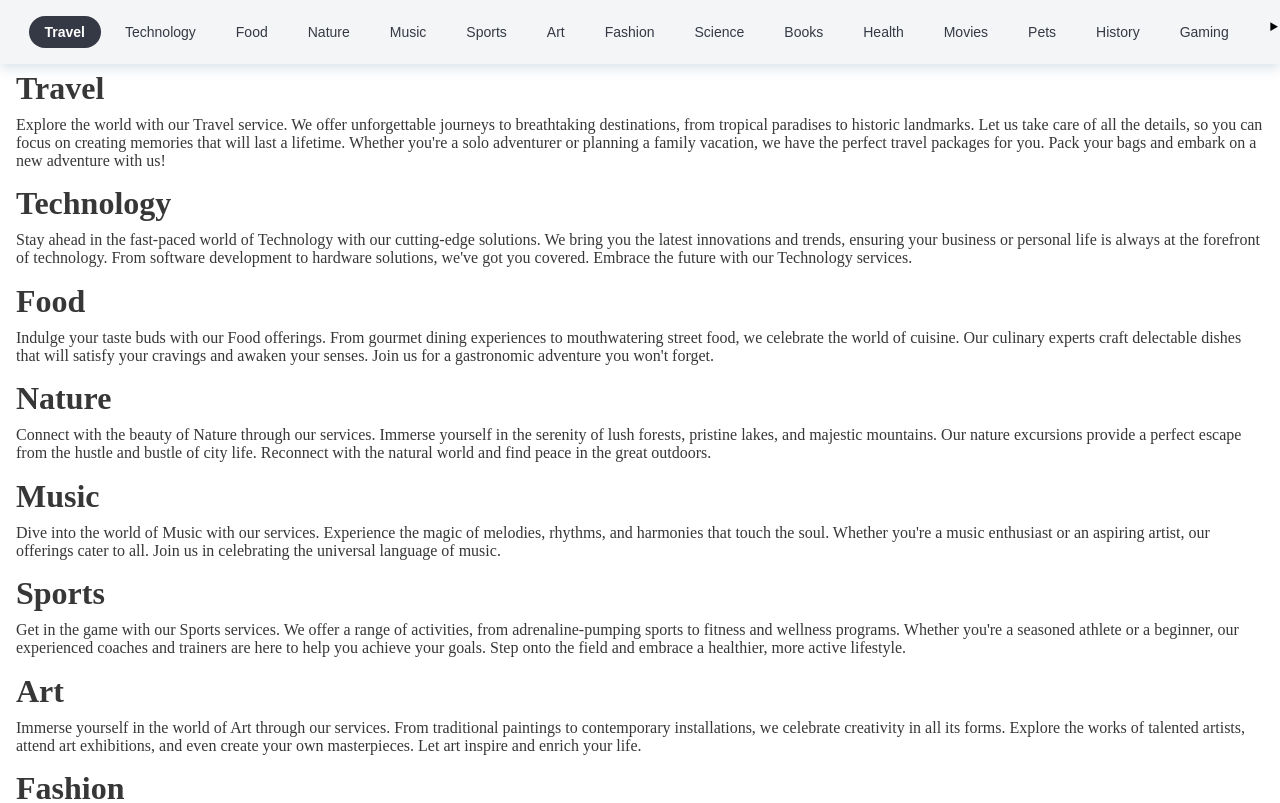
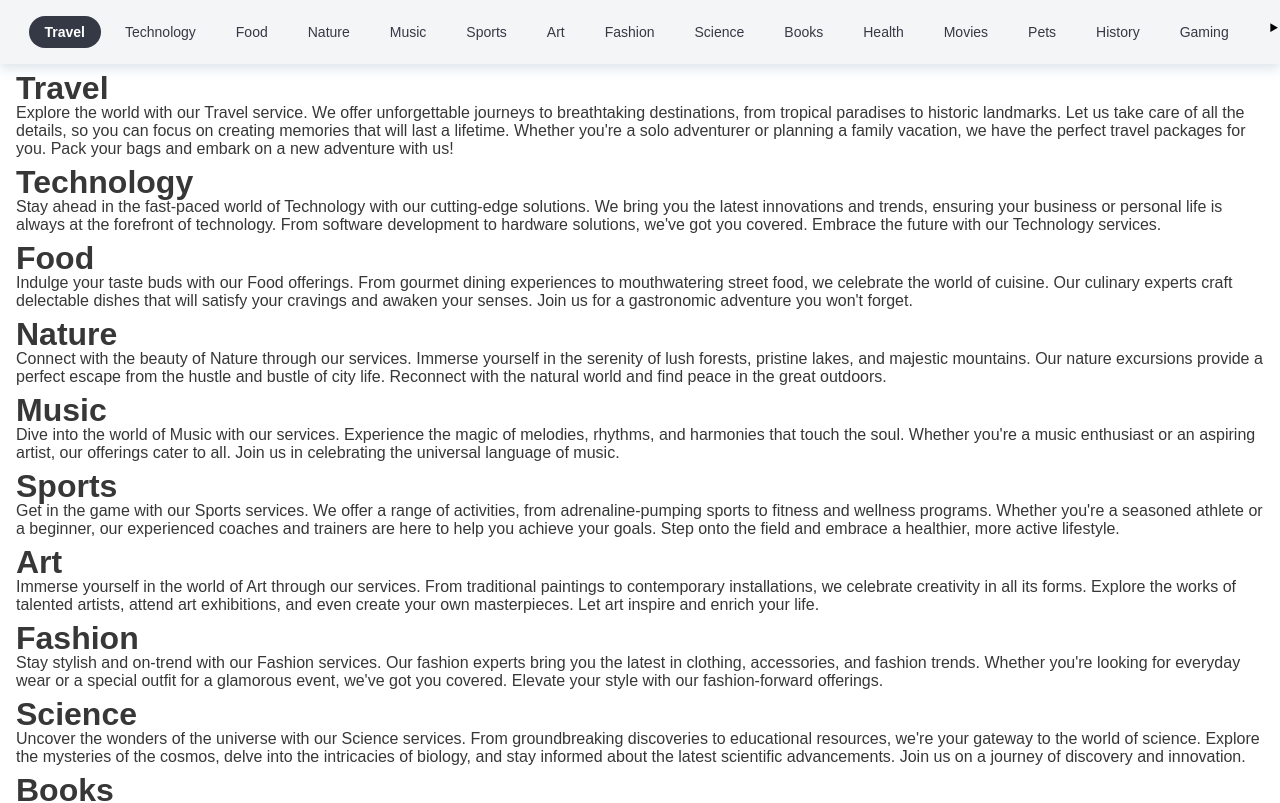
Before and after one commit to TatyanaDev/Horizontal_scrollable_menu, a React (Create React App) app: page / in a window 1280 px wide. Shown: the top 803 px of the page. Built offline with nearby package versions, Linux system fonts and the light colour scheme.

Commit message:
some fixes

```diff
--- a/package.json
+++ b/package.json
@@ -3,8 +3,6 @@
   "version": "0.1.0",
   "private": true,
   "dependencies": {
-    "@types/react": "^18.2.55",
-    "@types/react-dom": "^18.2.18",
     "react": "^18.2.0",
     "react-dom": "^18.2.0",
     "react-router": "^6.22.0",
@@ -34,6 +32,8 @@
     ]
   },
   "devDependencies": {
-    "@babel/plugin-proposal-private-property-in-object": "^7.21.11"
+    "@babel/plugin-proposal-private-property-in-object": "^7.21.11",
+    "@types/react": "^18.2.55",
+    "@types/react-dom": "^18.2.19"
   }
 }
--- a/public/index.html
+++ b/public/index.html
@@ -1,5 +1,5 @@
 <!DOCTYPE html>
-<html lang="ru">
+<html lang="en">
   <head>
     <meta charset="utf-8" />
     <link rel="icon" href="%PUBLIC_URL%/favicon.ico" />
--- a/src/components/Arrow/styles.css
+++ b/src/components/Arrow/styles.css
@@ -1,13 +1,13 @@
 .scrolling-right {
   position: fixed;
   z-index: 4;
-  top: 3px;
+  top: 20px;
   left: 0;
 }
 
 .scrolling-left {
   position: fixed;
   z-index: 4;
-  top: 3px;
+  top: 20px;
   right: 0;
 }
--- a/src/index.tsx
+++ b/src/index.tsx
@@ -1,10 +1,12 @@
+import { createRoot } from "react-dom/client";
 import { StrictMode } from "react";
-import { render } from "react-dom";
 import App from "./App";
+import "./index.css";
 
-render(
+const root = createRoot(document.getElementById("root") as HTMLElement);
+
+root.render(
   <StrictMode>
     <App />
-  </StrictMode>,
-  document.getElementById("root")
+  </StrictMode>
 );
```
Also changed, not shown: 1 other file (tests, documents, lock files or other folders).
